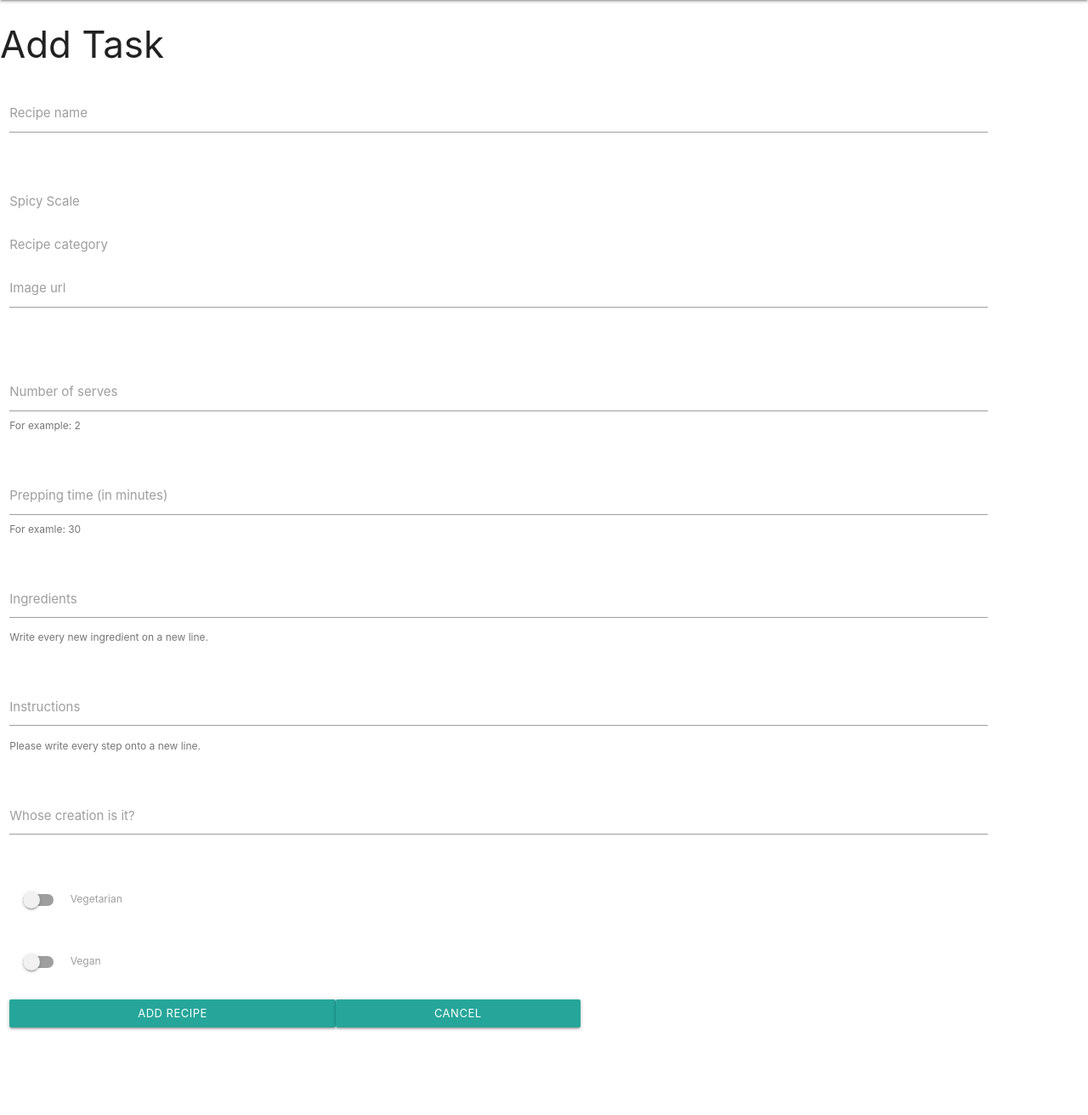
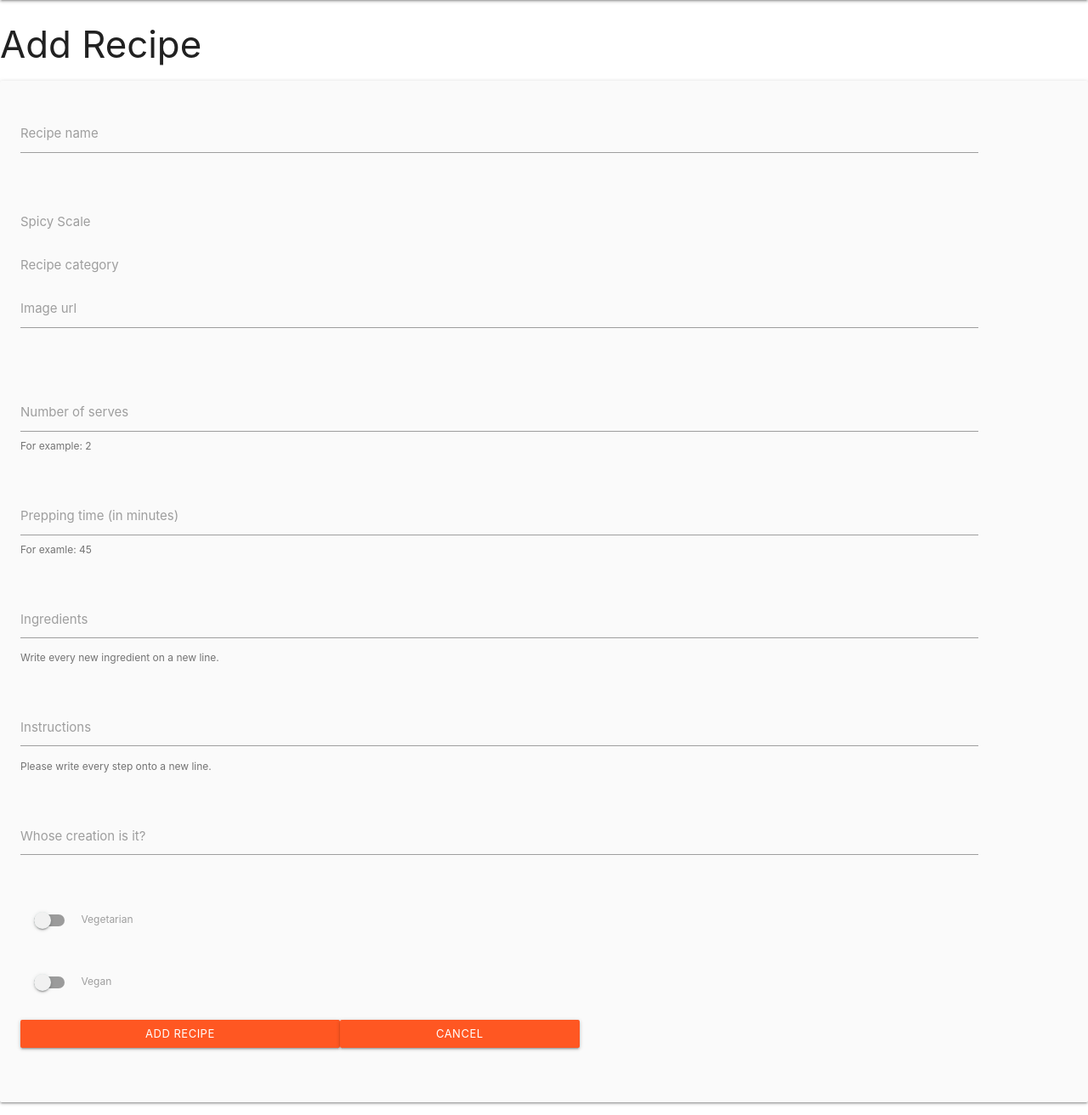
Before and after one commit to lisa1Q84/somelikeithot-recipes, a Flask app: page /add_recipe in a window 1280 px wide. Shown: the part 64-1376 px from the top of the page at 85% size. Before the commit the page ends 1276 px from the top, so only its background shows below. Run offline with Flask 2, Linux system fonts and the light colour scheme; data that the repository does not hold is empty; some libraries are stand-ins or nearby versions.

Commit message:
change order of questions and add class to form

```diff
--- a/templates/add_recipe.html
+++ b/templates/add_recipe.html
@@ -1,14 +1,16 @@
 {% extends 'base.html' %}
 {% block content %}
 
-<h3> Add Task </h3>
+<h3> Add Recipe </h3>
 
+<div class="row card-panel grey lighten-5">
+    <form class="col s12" method="POST" action="">
         <div class="row">
             <!-- Recipe Name -->
             <div class="row">
                 <div class="input-field col s11">
-            <input id="recipe_name" name="recipe_name" type="text" pattern="^[^\s][A-Za-z0-9\s]{1,20}$" class="validate"
-                required>
+                    <input id="recipe_name" name="recipe_name" type="text" pattern="^[^\s][A-Za-z0-9\s]{1,20}$"
+                        class="validate" required>
                     <label for="recipe_name">Recipe name</label>
                 </div>
             </div>
@@ -20,8 +22,8 @@
                         <option value="1">Spicy</option>
                         <option value="2">Hot</option>
                         <option value="3">Hot Hot</option>
-                <option value="3">Fiery Hot</option>
-                <option value="3">SCARY HOT</option>
+                        <option value="4">Fiery Hot</option>
+                        <option value="5">SCARY HOT</option>
                     </select>
                     <label for="spicy_scale">Spicy Scale</label>
                 </div>
@@ -32,7 +34,7 @@
                     <select id="category_name" name="category_name" class="validate" required>
                         <option value="" disabled selected>Choose category</option>
                         {% for category in categories %}
-                <option value="{{ categories.category_name }}">{{ categories.category_name }}</option>
+                        <option value="{{ category.category_name}}">{{ category.category_name}}</option>
                         {% endfor %}
                     </select>
                     <label for="category_name">Recipe category</label>
@@ -58,9 +60,10 @@
             <!-- Preping time  -->
             <div class="row">
                 <div class="input-field col s11">
-            <input id="prep_time" name="prep_time" type="text" pattern="^[1-9][0-9]*$" class="validate" required>
+                    <input id="prep_time" name="prep_time" type="text" pattern="^[1-9][0-9]*$" class="validate"
+                        required>
                     <label for="prep_time">Prepping time (in minutes)</label>
-            <span class="helper-text" data-error="enter valid number" data-success="right">For examle: 30</span>
+                    <span class="helper-text" data-error="enter valid number" data-success="right">For examle: 45</span>
                 </div>
             </div>
             <!-- Ingredients  -->
@@ -69,14 +72,16 @@
                     <textarea id="recipe_ingredients" name="recipe_ingredients" class="materialize-textarea validate"
                         required></textarea>
                     <label for="recipe_ingredients">Ingredients</label>
-            <span class="helper-text" data-error="wrong" data-success="right">Write every new ingredient on a new
+                    <span class="helper-text" data-error="wrong" data-success="right">Write every new ingredient on a
+                        new
                         line.</span>
                 </div>
             </div>
             <!-- Method  -->
             <div class="row">
                 <div class="input-field col s11">
-            <textarea id="recipe_method" name="recipe_method" class="materialize-textarea validate" required></textarea>
+                    <textarea id="recipe_method" name="recipe_method" class="materialize-textarea validate"
+                        required></textarea>
                     <label for="recipe_method">Instructions</label>
                     <span class="helper-text" data-error="wrong" data-success="right">Please write every step onto a new
                         line.</span>
@@ -121,9 +126,10 @@
             <!-- Submit button -->
             <div class="row">
                 <div class="col s11">
-            <button type="submit" class="col s4 btn-small custom-btn">Add recipe</button>
-            <a class="col s3 btn-small custom-btn center-align"
-                href="{{ url_for('profile', username=session['user'])  }}">cancel</a>
+                    <button type="submit" class="col s4 btn-small custom-btn waves-effect deep-orange">Add
+                        recipe</button>
+                    <a class="col s3 btn-small custom-btn center-align waves-effect deep-orange"
+                        href="{{ url_for('profile', username=session['user'])  }}">Cancel</a>
                 </div>
 
             </div>
@@ -133,10 +139,4 @@
 
 
 
-
-
-
-
-
-
 {% endblock %}
```
Lines whose indentation alone changed are shown as unchanged.
